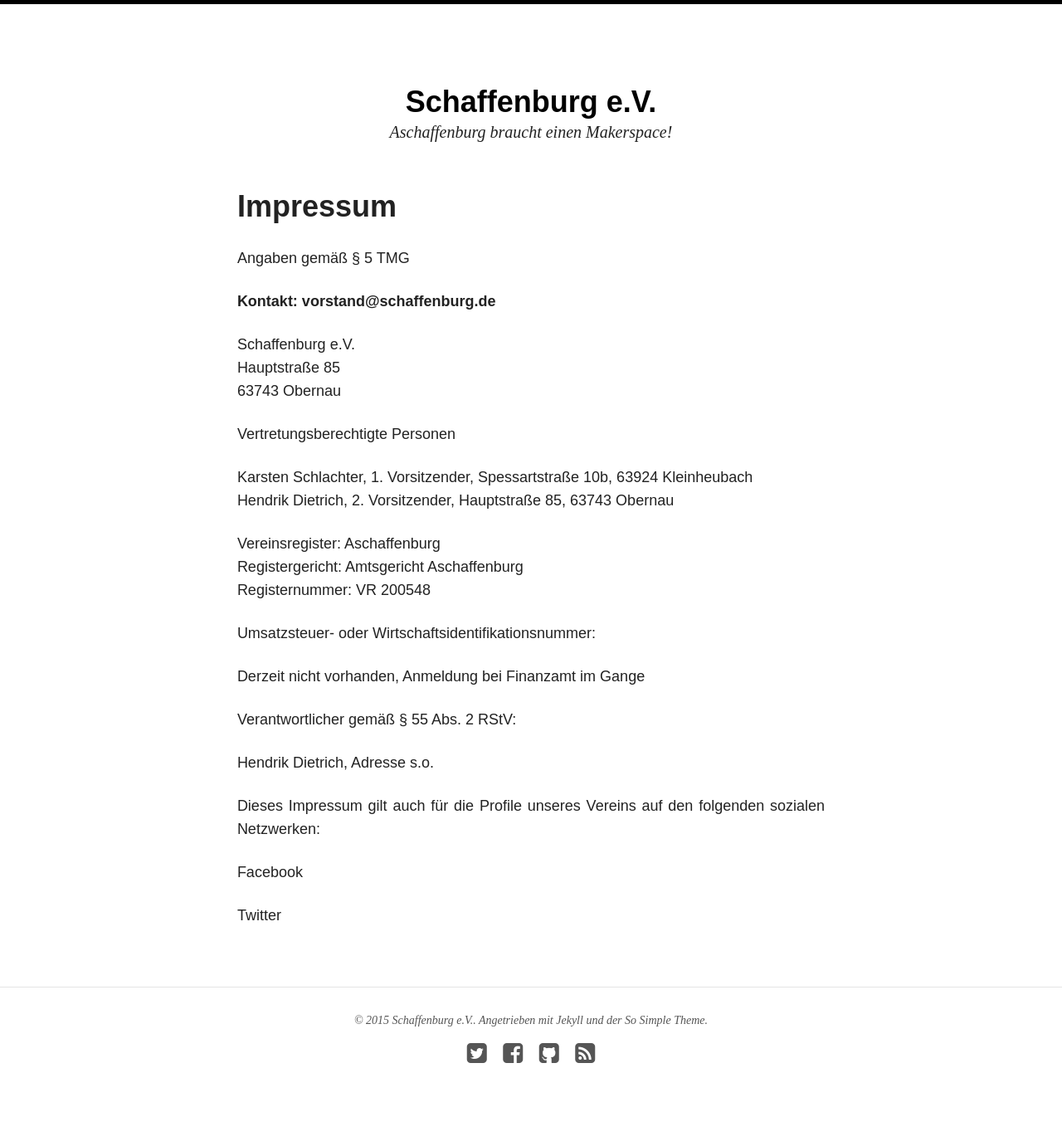
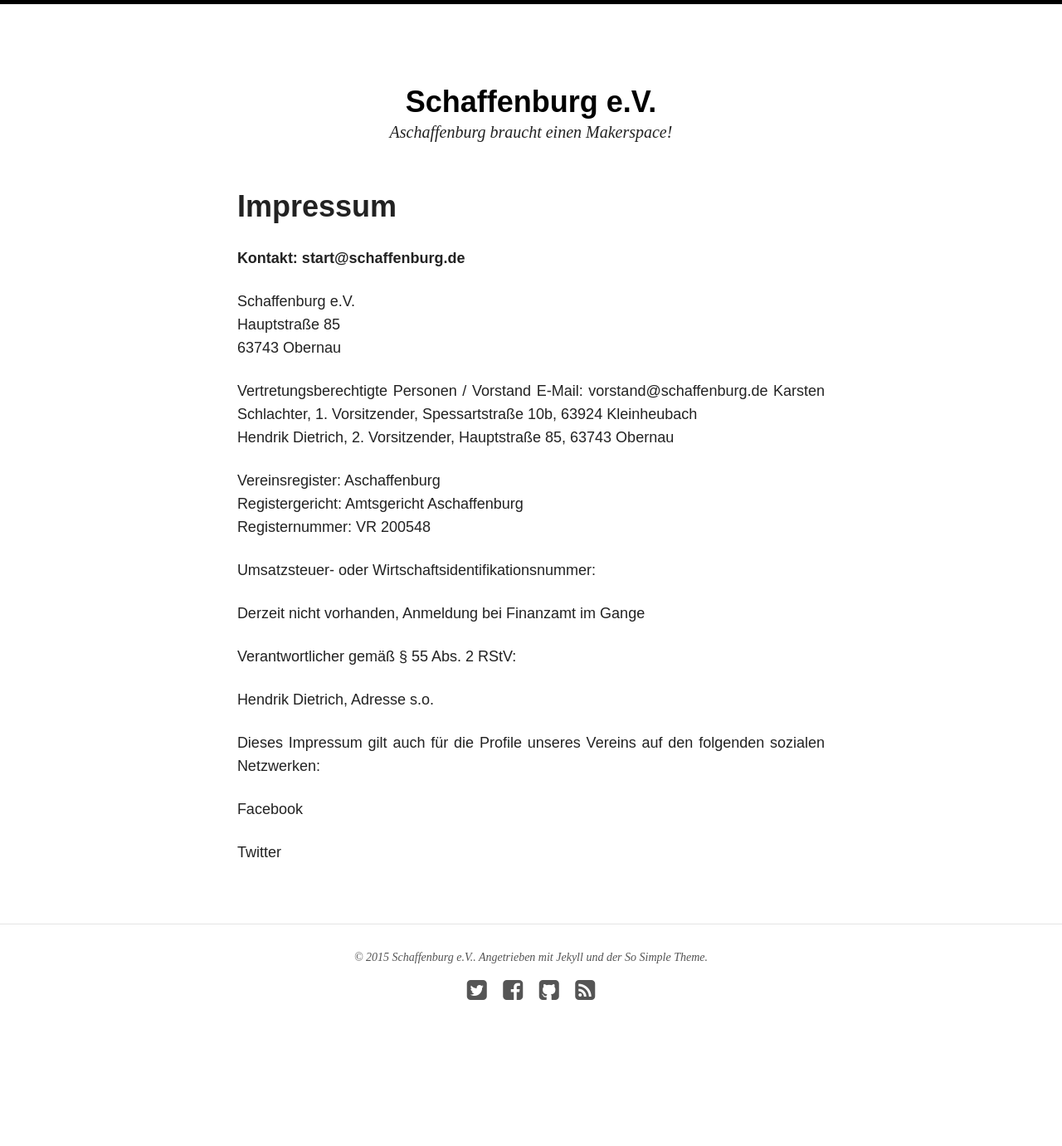
Before and after one commit to Schaffenburg/schaffenburg.github.io, a Jekyll site: the page built from impressum/index.md, in a window 1280 px wide. Shown: the whole page at 83% size. Built offline with Jekyll 4.4.1, drawn with Linux system fonts in a browser that asks for light colours; nearby versions of some CDN libraries; after the commit the page ends 1305 px from its top, so only the background shows below that.

Commit message:
Update index.md

```diff
--- a/impressum/index.md
+++ b/impressum/index.md
@@ -7,16 +7,16 @@ excerpt: "Aschaffenburg braucht einen Hackerspace!"
 modified: 2014-08-08T19:44:38.564948-04:00
 ---
 <h1>Impressum</h1>
-Angaben gemäß § 5 TMG
 
-<b>Kontakt: vorstand@schaffenburg.de</b>
+<b>Kontakt: start@schaffenburg.de</b>
 
 Schaffenburg e.V. <br>
 Hauptstraße 85<br>
 63743 Obernau
 
-Vertretungsberechtigte Personen
 
+Vertretungsberechtigte Personen / Vorstand
+E-Mail: vorstand@schaffenburg.de
 Karsten Schlachter, 1. Vorsitzender, Spessartstraße 10b, 63924 Kleinheubach<br>
 Hendrik Dietrich, 2. Vorsitzender, Hauptstraße 85, 63743 Obernau
 
```
